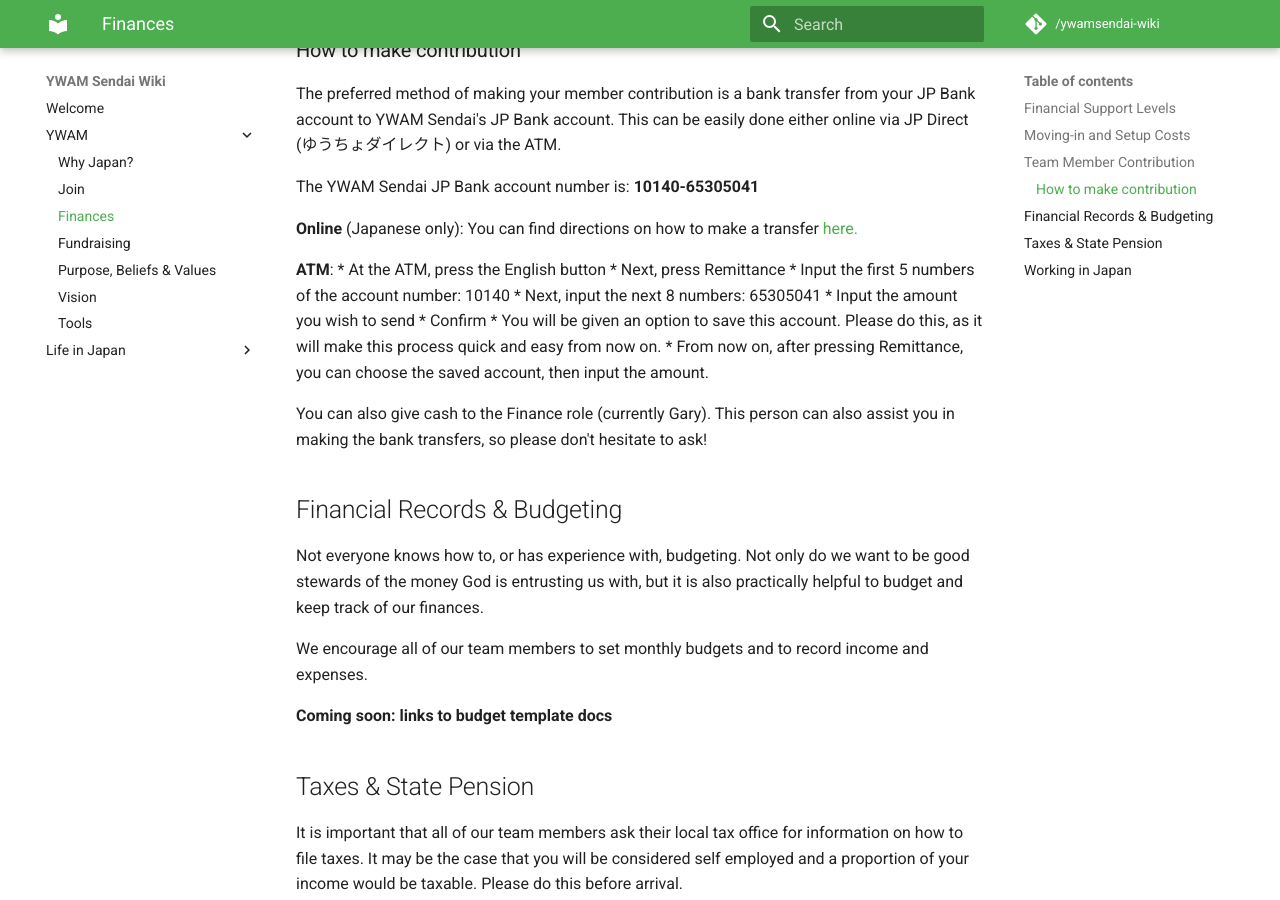
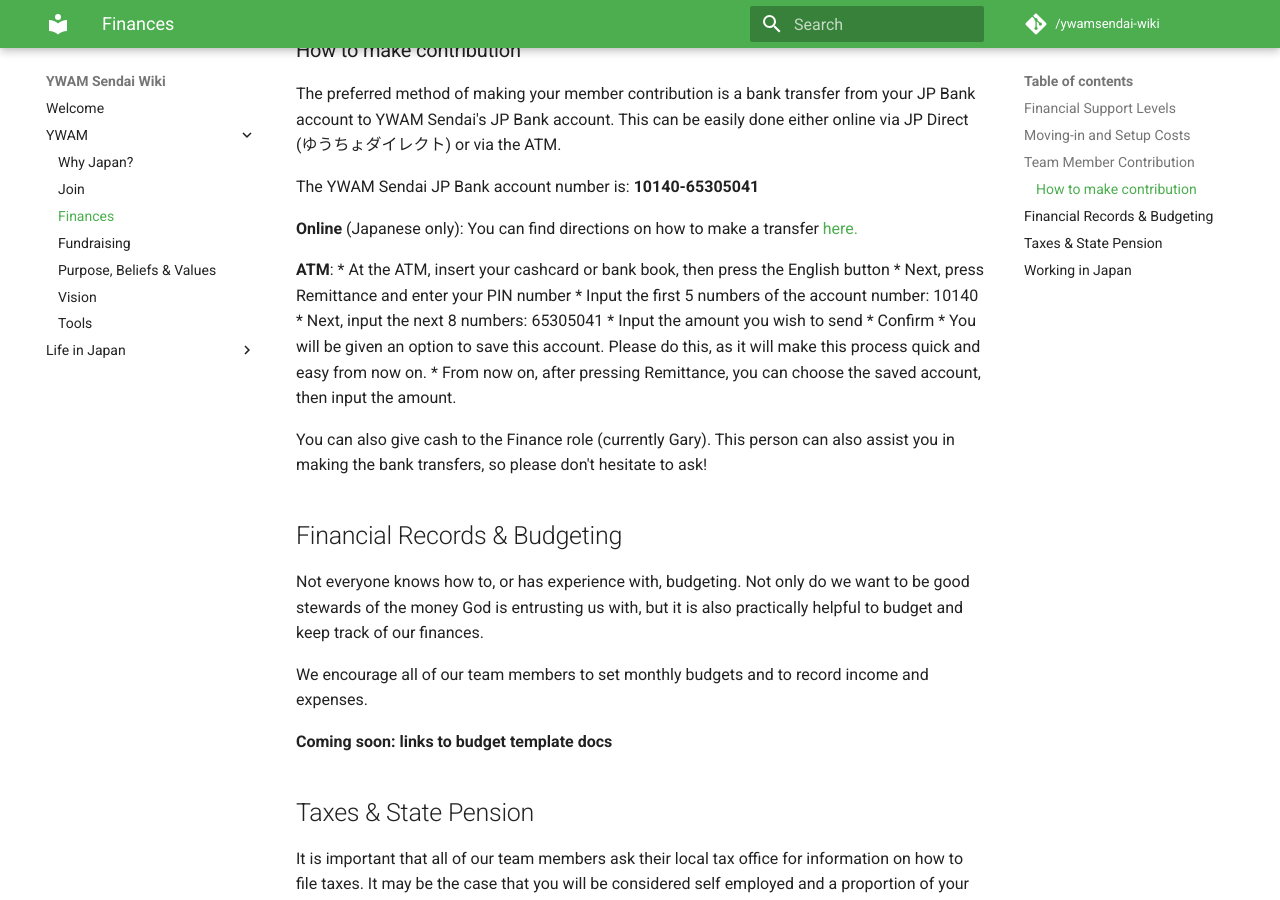
Before and after one commit to ywamsendai/ywamsendai-wiki, an MkDocs documentation site: the page built from docs/ywam/finances.md, in a window 1280 px wide and 900 px high, scrolled down 2966 px. Built offline with MkDocs 1.6.1 and Material for MkDocs 9.7.7, drawn with Linux system fonts in a browser that asks for light colours; comment, search, counter and statistics services are not loaded.

Commit message:
updated ATM info

```diff
--- a/docs/ywam/finances.md
+++ b/docs/ywam/finances.md
@@ -81,8 +81,8 @@
 You can find directions on how to make a transfer [here.](https://www.jp-bank.japanpost.jp/direct/pc/guide/dr_pc_gd_densin.html)
 
 **ATM**:
-* At the ATM, press the English button
-* Next, press Remittance
+* At the ATM, insert your cashcard or bank book, then press the English button
+* Next, press Remittance and enter your PIN number
 * Input the first 5 numbers of the account number: 10140
 * Next, input the next 8 numbers: 65305041
 * Input the amount you wish to send
```
